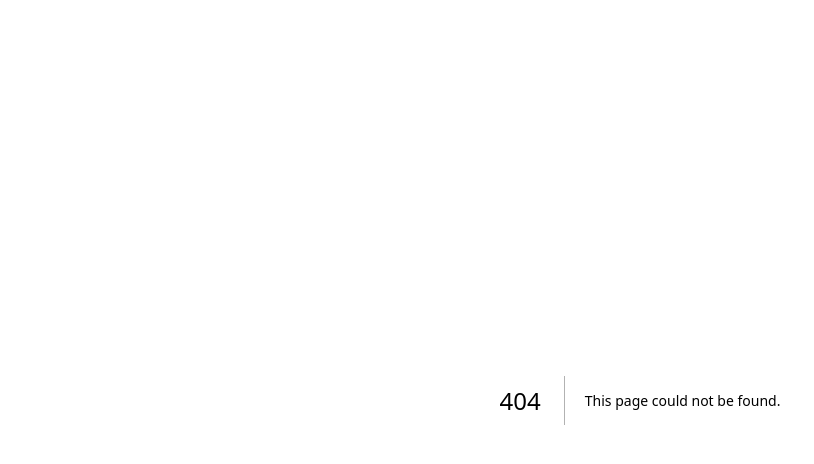
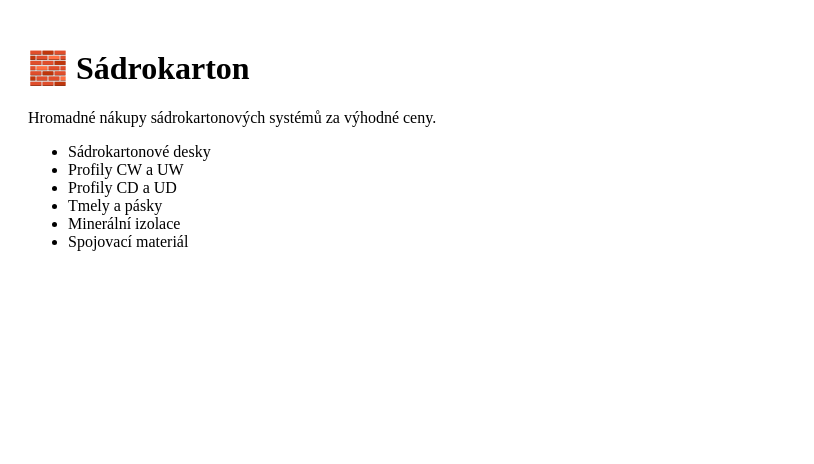
Before and after one commit to Hartmani/Baumarket, a Next.js app: page /sadrokarton in a window 1280 px wide. Before the commit this address had no page. Shown: the top 464 px of the page, without its empty margins (0-814 px from the left). Built offline with nearby package versions, Linux system fonts and the light colour scheme.

Commit message:
Create page.tsx

```diff
--- /dev/null
+++ b/app/sadrokarton/page.tsx
@@ -0,0 +1,31 @@
+export default function SadrokartonPage() {
+
+  return (
+
+    <main style={{ padding: "20px" }}>
+
+      <h1>🧱 Sádrokarton</h1>
+
+      <p>Hromadné nákupy sádrokartonových systémů za výhodné ceny.</p>
+
+      <ul>
+
+        <li>Sádrokartonové desky</li>
+
+        <li>Profily CW a UW</li>
+
+        <li>Profily CD a UD</li>
+
+        <li>Tmely a pásky</li>
+
+        <li>Minerální izolace</li>
+
+        <li>Spojovací materiál</li>
+
+      </ul>
+
+    </main>
+
+  );
+
+}
```
